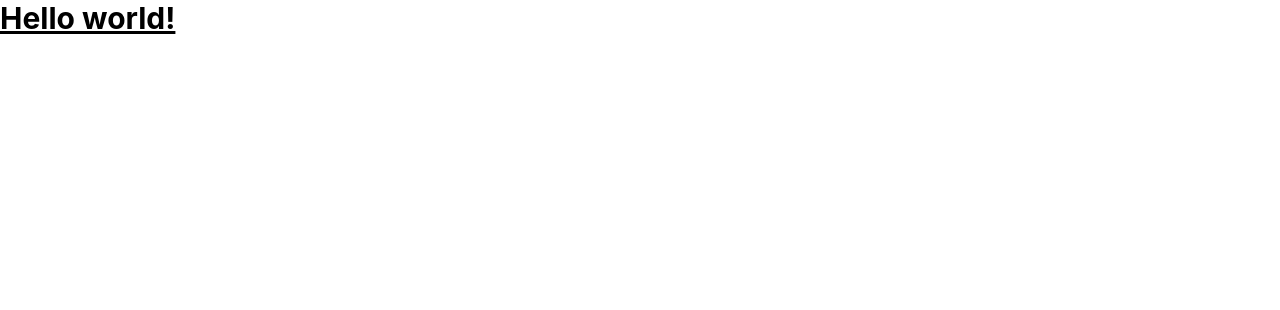
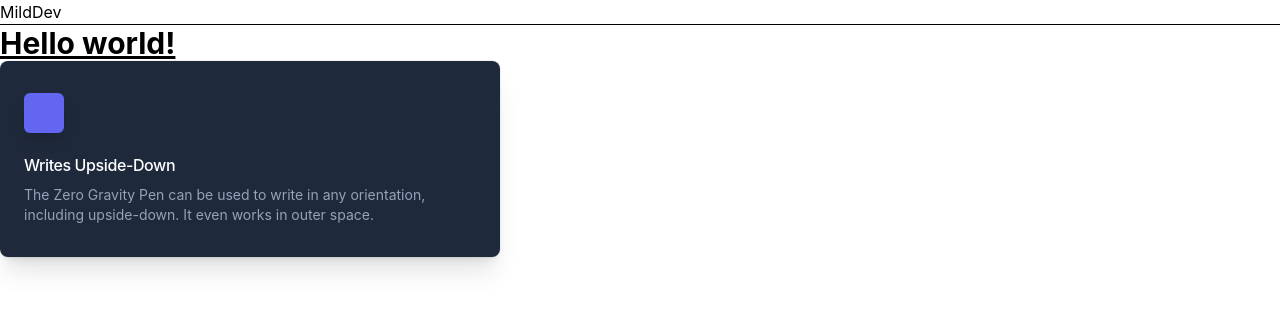
Before and after one commit to mateenkiani/theming-react-tailwind, a Next.js app: page / in a window 1280 px wide. Shown: the top 310 px of the page. Built offline with nearby package versions, Linux system fonts and the light colour scheme.

Commit message:
added theming

```diff
--- /dev/null
+++ b/components/Layout.tsx
@@ -0,0 +1,17 @@
+import React, { ReactNode } from "react";
+import Navbar from "components/navbar";
+
+type Props = {
+  children: ReactNode;
+};
+
+function Layout({ children }: Props) {
+  return (
+    <div className="dark">
+      <Navbar />
+      {children}
+    </div>
+  );
+}
+
+export default Layout;
--- /dev/null
+++ b/components/Navbar.tsx
@@ -0,0 +1,10 @@
+function navbar() {
+    return (
+        <div>
+            MildDev
+            <div className="w-full h-[1px] bg-white dark:bg-black"></div>
+        </div>
+    )
+}
+
+export default navbar
--- a/pages/_app.tsx
+++ b/pages/_app.tsx
@@ -1,6 +1,6 @@
-import '../styles/globals.css'
-import type { AppProps } from 'next/app'
+import "../styles/globals.css";
+import type { AppProps } from "next/app";
 
 export default function App({ Component, pageProps }: AppProps) {
-  return <Component {...pageProps} />
+  return <Component {...pageProps} />;
 }
--- a/pages/index.tsx
+++ b/pages/index.tsx
@@ -1,9 +1,35 @@
+import Layout from "components/Layout";
+
+const testcard = (
+  <div className="bg-white dark:bg-slate-800 rounded-lg px-6 py-8 ring-1 ring-slate-900/5 shadow-xl">
+    <div>
+      <span className="inline-flex items-center justify-center p-2 bg-indigo-500 rounded-md shadow-lg">
+        <svg
+          className="h-6 w-6 text-white"
+          xmlns="http://www.w3.org/2000/svg"
+          fill="none"
+          viewBox="0 0 24 24"
+          stroke="currentColor"
+          aria-hidden="true"
+        ></svg>
+      </span>
+    </div>
+    <h3 className="text-slate-900 dark:text-white mt-5 text-base font-medium tracking-tight">
+      Writes Upside-Down
+    </h3>
+    <p className="text-slate-500 dark:text-slate-400 mt-2 text-sm">
+      The Zero Gravity Pen can be used to write in any orientation, including
+      upside-down. It even works in outer space.
+    </p>
+  </div>
+);
 export default function Home() {
   return (
-    <div >
-      <h1 className="text-3xl font-bold underline">
-        Hello world!
-      </h1>
-    </div>
-  )
+    <Layout>
+      <div>
+        <h1 className="text-3xl font-bold underline">Hello world!</h1>
+        <div className="flex w-[500px]"> {testcard}</div>
+      </div>
+    </Layout>
+  );
 }
--- a/styles/globals.css
+++ b/styles/globals.css
@@ -19,7 +19,7 @@
   box-sizing: border-box;
 }
 
-@media (prefers-color-scheme: dark) {
+/* @media (prefers-color-scheme: dark) {
   html {
     color-scheme: dark;
   }
@@ -27,4 +27,4 @@
     color: white;
     background: black;
   }
-}
+} */
--- a/tailwind.config.js
+++ b/tailwind.config.js
@@ -1,5 +1,6 @@
 /** @type {import('tailwindcss').Config} */
 module.exports = {
+  darkMode: 'class',
   content: [
     "./pages/**/*.{js,ts,jsx,tsx}",
     "./components/**/*.{js,ts,jsx,tsx}",
--- a/tsconfig.json
+++ b/tsconfig.json
@@ -13,7 +13,8 @@
     "resolveJsonModule": true,
     "isolatedModules": true,
     "jsx": "preserve",
-    "incremental": true
+    "incremental": true,
+    "baseUrl": "."
   },
   "include": ["next-env.d.ts", "**/*.ts", "**/*.tsx"],
   "exclude": ["node_modules"]
```
Also changed, not shown: package.json (+9 -9 lines), 2 other files (tests, documents, lock files or other folders).
